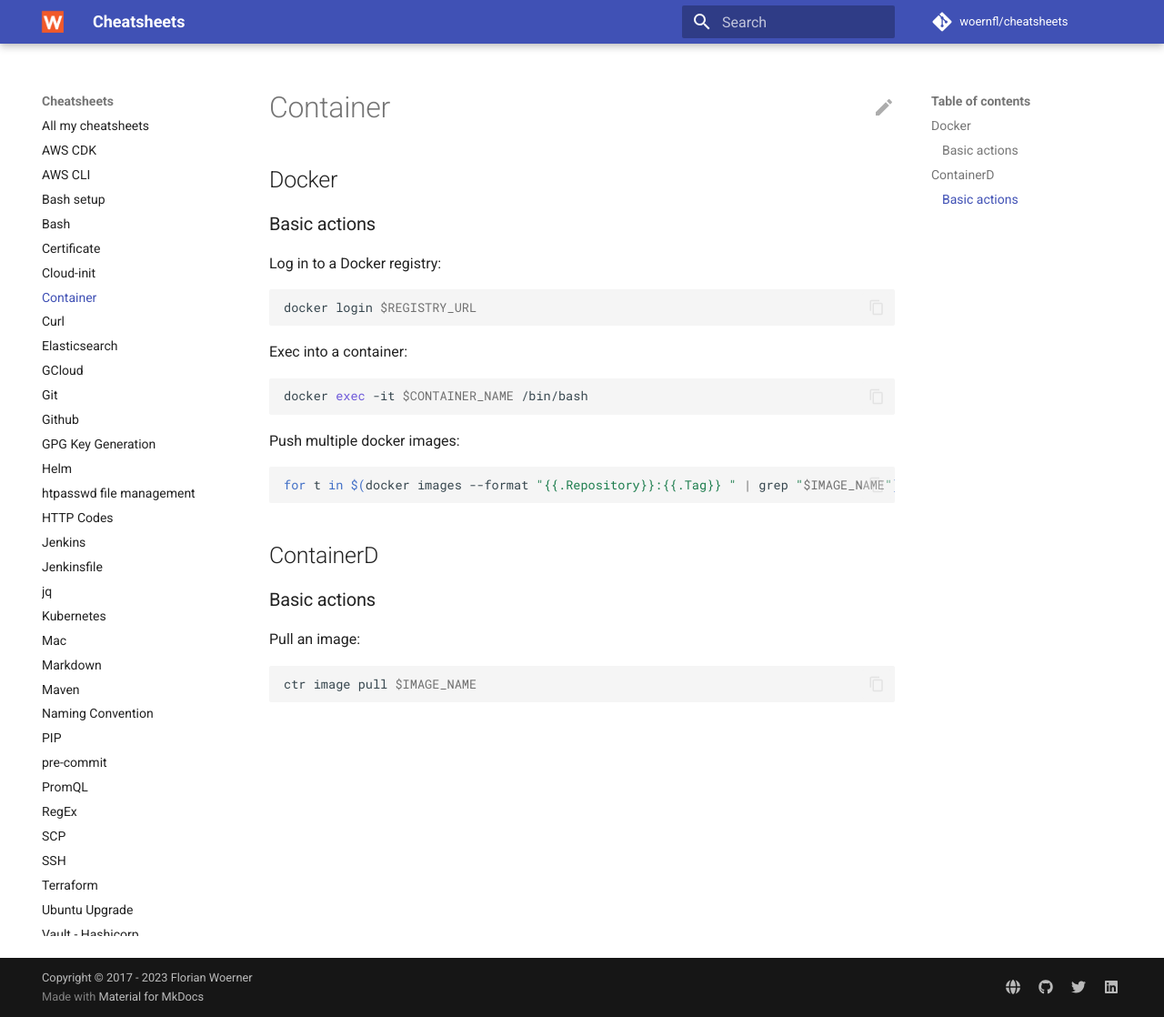
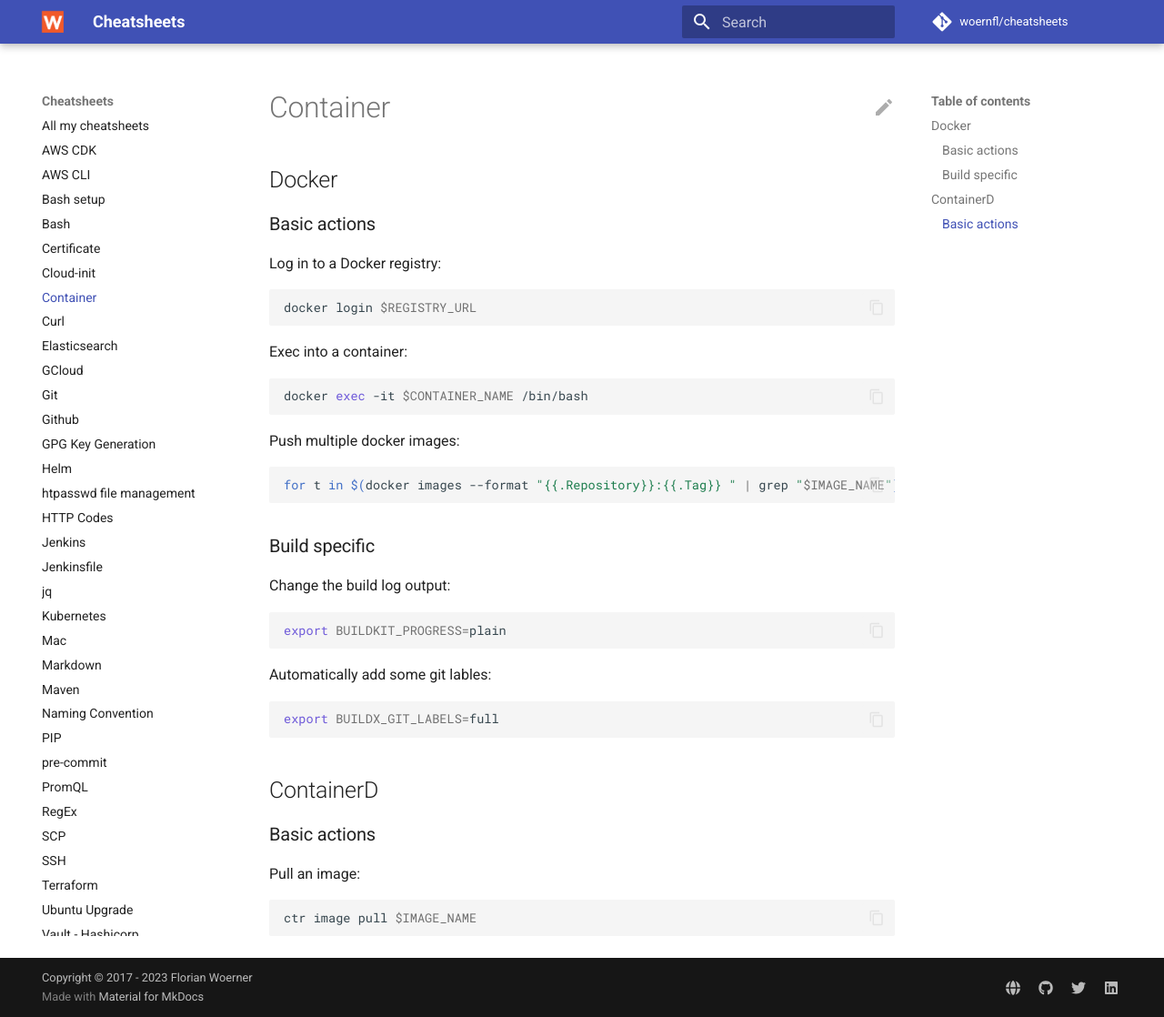
Before and after one commit to woernfl/cheatsheets, an MkDocs documentation site: the page built from docs/container.md, in a window 1280 px wide and 1118 px high. Shown: the whole window at 91% size. Built offline with MkDocs 1.6.1 and Material for MkDocs 9.7.7, drawn with Linux system fonts in a browser that asks for light colours; comment, search, counter and statistics services are not loaded.

Commit message:
Update container.md (#130)

````diff
--- a/docs/container.md
+++ b/docs/container.md
@@ -21,6 +21,19 @@
 ```bash
 for t in $(docker images --format "{{.Repository}}:{{.Tag}} " | grep "$IMAGE_NAME"); do docker push "${t}"; done
 ```
+### Build specific
+
+Change the build log output:
+
+```bash
+export BUILDKIT_PROGRESS=plain
+```
+
+Automatically add some git lables:
+
+```bash
+export BUILDX_GIT_LABELS=full
+```
 
 ## ContainerD
 
````
